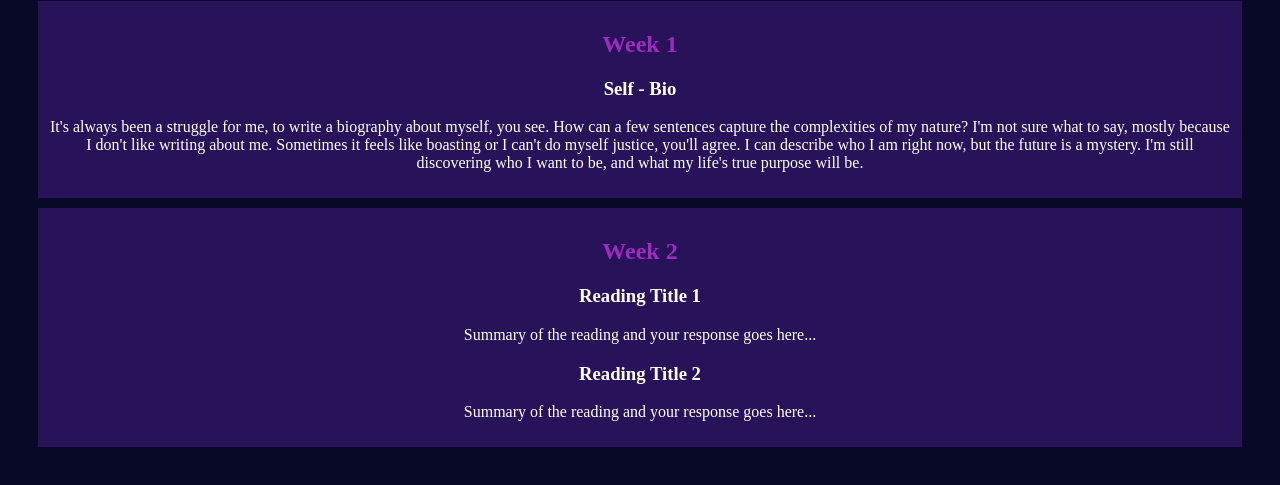
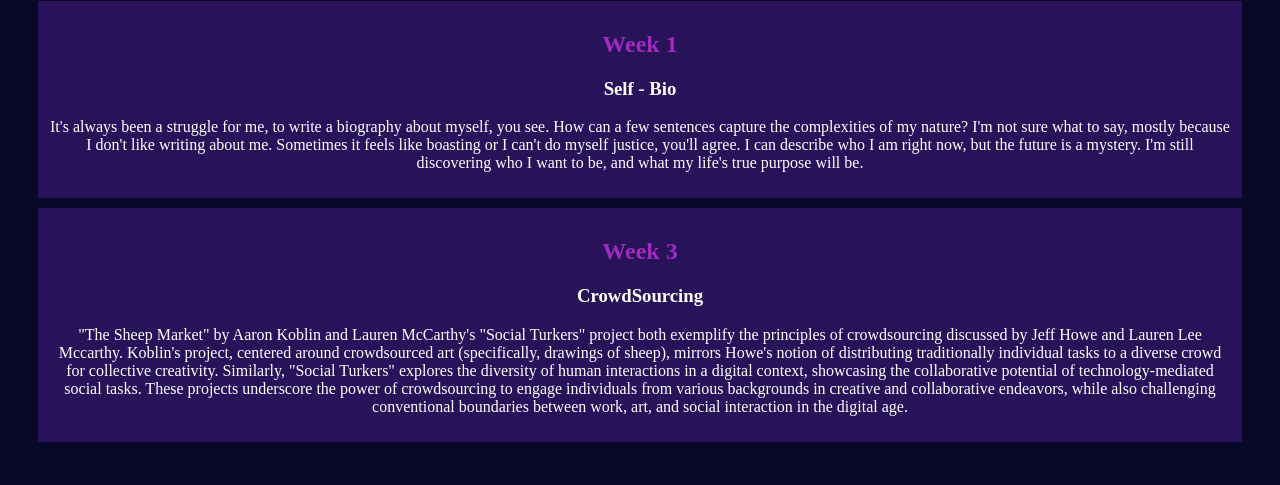
Before and after one commit to PinknMatter/CART451, a plain HTML site: page index.html in a window 1280 px wide. Shown: the part 79-564 px from the top of the page. Drawn offline with Linux system fonts and the light colour scheme.

Commit message:
added week 2/3

```diff
--- a/index.html
+++ b/index.html
@@ -37,15 +37,19 @@
         </section>
 
         <section class="week">
-            <h2>Week 2</h2>
+                <h2>Week 3</h2>
             <article class="reading">
-                <h3>Reading Title 1</h3>
-                <p>Summary of the reading and your response goes here...</p>
-            </article>
-
-            <article class="reading">
-                <h3>Reading Title 2</h3>
-                <p>Summary of the reading and your response goes here...</p>
+                <h3>CrowdSourcing</h3>
+                <p>
+                    "The Sheep Market" by Aaron Koblin and Lauren McCarthy's "Social Turkers" project both exemplify
+                    the principles of crowdsourcing discussed by Jeff Howe and Lauren Lee Mccarthy. Koblin's project, centered around crowdsourced
+                    art (specifically, drawings of sheep), mirrors Howe's notion of distributing traditionally individual tasks
+                    to a diverse crowd for collective creativity. Similarly, "Social Turkers" explores the diversity of human
+                    interactions in a digital context, showcasing the collaborative potential of technology-mediated social tasks.
+                    These projects underscore the power of crowdsourcing to engage individuals from various backgrounds in creative
+                    and collaborative endeavors, while also challenging conventional boundaries between work, art, and social
+                    interaction in the digital age.
+                </p>
             </article>
         </section>
 
```
Lines whose indentation alone changed are shown as unchanged.
